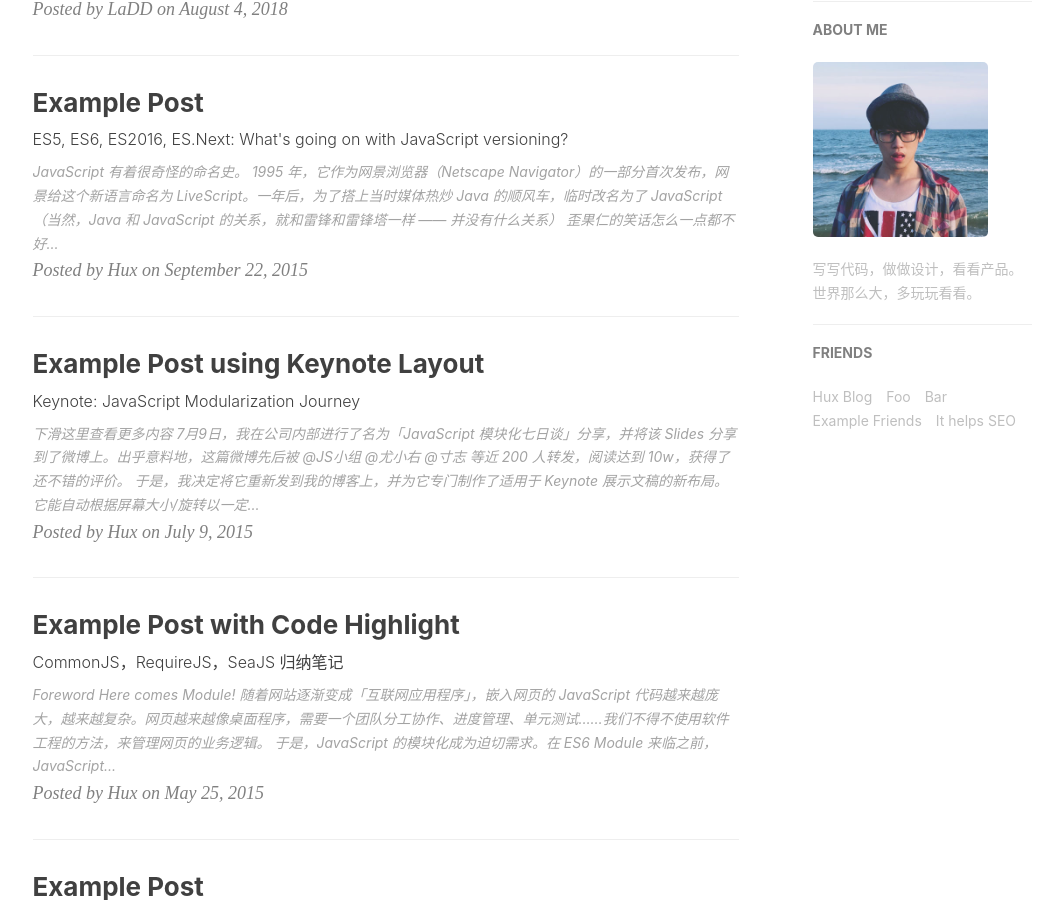
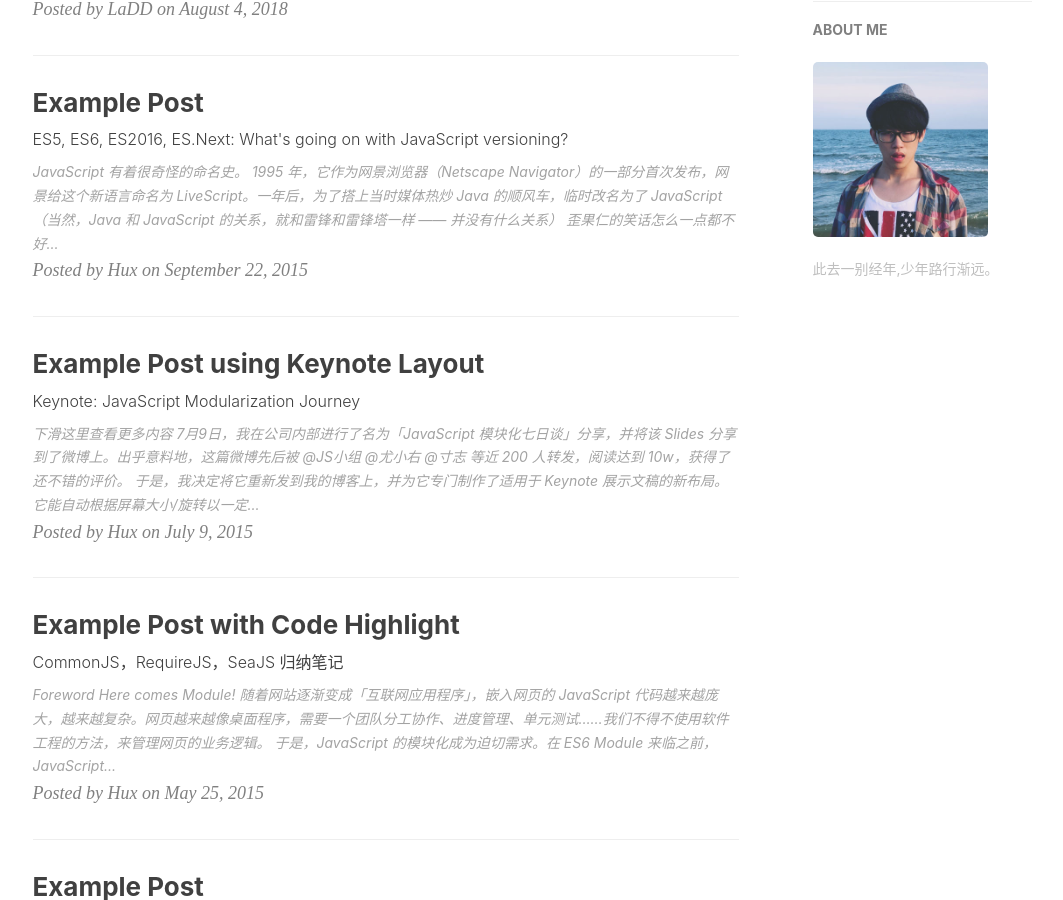
Before and after one commit to ladudu/ladudu.github.io, a Jekyll site: the page built from index.html, in a window 1280 px wide and 900 px high, scrolled down 596 px. Shown: the whole window, without its empty margins (135-1198 px from the left). Built offline with Jekyll 4.4.1, drawn with Linux system fonts in a browser that asks for light colours; nearby versions of some CDN libraries; the list of posts is cut into pages by our own code; comment, search, counter and statistics services are not loaded; some of the changed lines change nothing that is shown.

Commit message:
add Baidu anaylysis

```diff
--- a/_config.yml
+++ b/_config.yml
@@ -50,16 +50,16 @@
 #disqus_username: _your_disqus_short_name_
 
 # Duoshuo settings
-duoshuo_username: huxblog
+#duoshuo_username: huxblog
 # Share component is depend on Comment so we can NOT use share only.
-duoshuo_share: true                     # set to false if you want to use Comment without Sharing
+#duoshuo_share: true                     # set to false if you want to use Comment without Sharing
 
 
 
 
 # Analytics settings
 # Baidu Analytics
-ba_track_id: 4cc1f2d8f3067386cc5cdb626a202900
+ba_track_id: 06af878a8caff78a20b4cad83be3d4ab
 # Google Analytics
 ga_track_id: 'UA-49627206-1'            # Format: UA-xxxxxx-xx
 ga_domain: huangxuan.me
@@ -68,7 +68,7 @@
 
 # Sidebar settings
 sidebar: true                           # whether or not using Sidebar.
-sidebar-about-description: "写写代码，做做设计，看看产品。世界那么大，多玩玩看看。"
+sidebar-about-description: "此去一别经年,少年路行渐远。"
 sidebar-avatar: /img/avatar-hux.jpg      # use absolute URL, seeing it's used in both `/` and `/about/`
 
 
@@ -80,21 +80,21 @@
 
 
 # Friends
-friends: [
-    {
-        title: "Hux Blog",
-        href: "http://huangxuan.me"
-    },{
-        title: "Foo",
-        href: "#"
-    },{
-        title: "Bar",
-        href: "#"
-    },{
-        title: "Example Friends",
-        href: "#"
-    },{
-        title: "It helps SEO",
-        href: "#"
-    }
-]
+#friends: [
+#    {
+#        title: "Hux Blog",
+#        href: "http://huangxuan.me"
+#    },{
+#        title: "Foo",
+#        href: "#"
+#    },{
+#        title: "Bar",
+#        href: "#"
+#    },{
+#        title: "Example Friends",
+#        href: "#"
+#    },{
+#        title: "It helps SEO",
+#        href: "#"
+#    }
+#]
```
